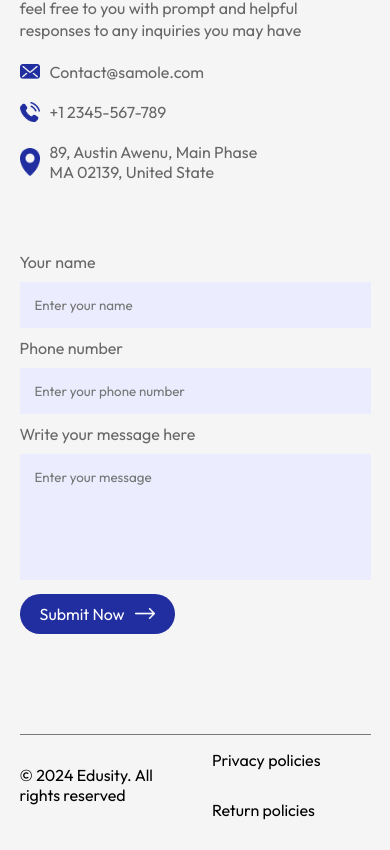
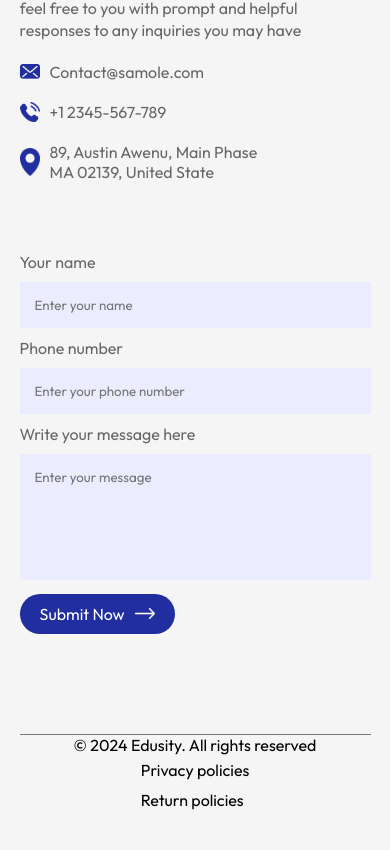
Before and after one commit to fmfahath/react-edusity, a React app: page / in a window 390 px wide. Shown: the part 4719-5569 px from the top of the page. After the commit the page ends 5544 px from the top, so only its background shows below. Built offline with nearby package versions, Linux system fonts and the light colour scheme; the HTML template or start-up script is replaced by a standard one.

Commit message:
footer component - responsive added

```diff
--- a/src/components/Footer/Footer.css
+++ b/src/components/Footer/Footer.css
@@ -13,3 +13,17 @@
     padding: 15px 0;
     cursor: pointer;
 }
+
+/* media query */
+@media (max-width: 650px) {
+    .footer {
+        margin: 10px auto;
+        flex-direction: column;
+    }
+
+    .footer ul li {
+        display: block;
+        margin-left: 0;
+        padding: 5px 0;
+    }
+}
```
